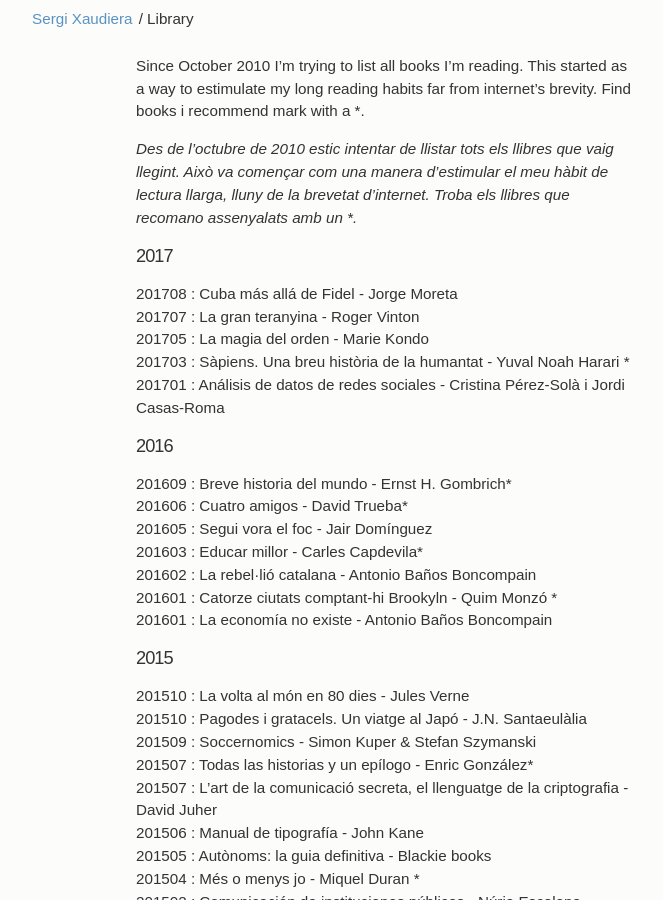
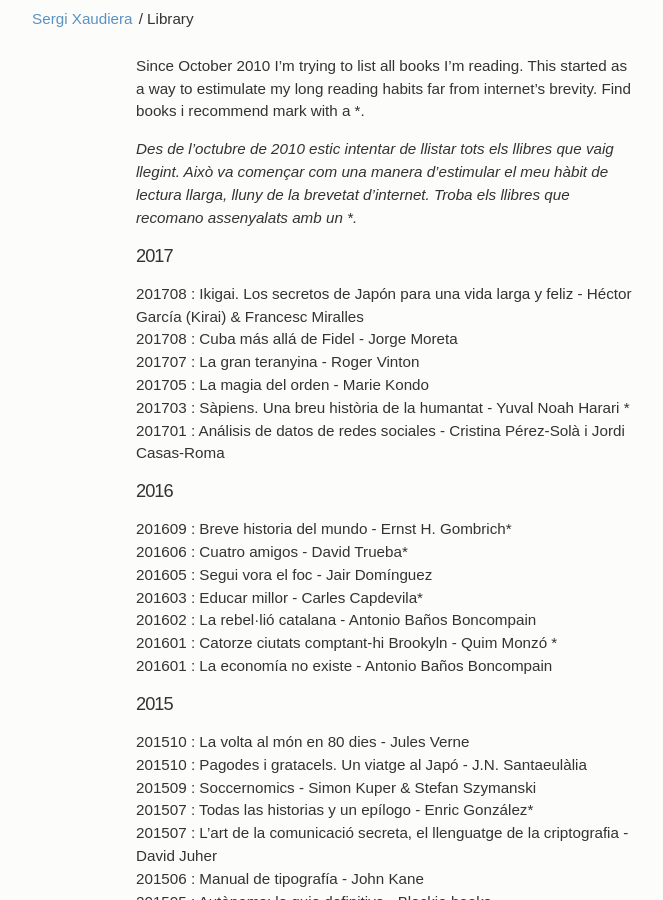
Before and after one commit to sergixaudiera/sergixaudiera.github.io, a Jekyll site: the page built from library.md, in a window 1280 px wide and 900 px high. Shown: the whole window, without its empty margins (254-917 px from the left). Built offline with Jekyll 4.4.1, drawn with Linux system fonts in a browser that asks for light colours.

Commit message:
+ Ikigai

```diff
--- a/library.md
+++ b/library.md
@@ -8,6 +8,7 @@ Since October 2010 I'm trying to list all books I'm reading. This started as a w
 *Des de l'octubre de 2010 estic intentar de llistar tots els llibres que vaig llegint. Això va començar com una manera d'estimular el meu hàbit de lectura llarga, lluny de la brevetat d'internet. Troba els llibres que recomano assenyalats amb un *.*
 
 ## 2017
+201708 : Ikigai. Los secretos de Japón para una vida larga y feliz - Héctor García (Kirai) & Francesc Miralles
 201708 : Cuba más allá de Fidel - Jorge Moreta
 201707 : La gran teranyina - Roger Vinton
 201705 : La magia del orden - Marie Kondo
```
